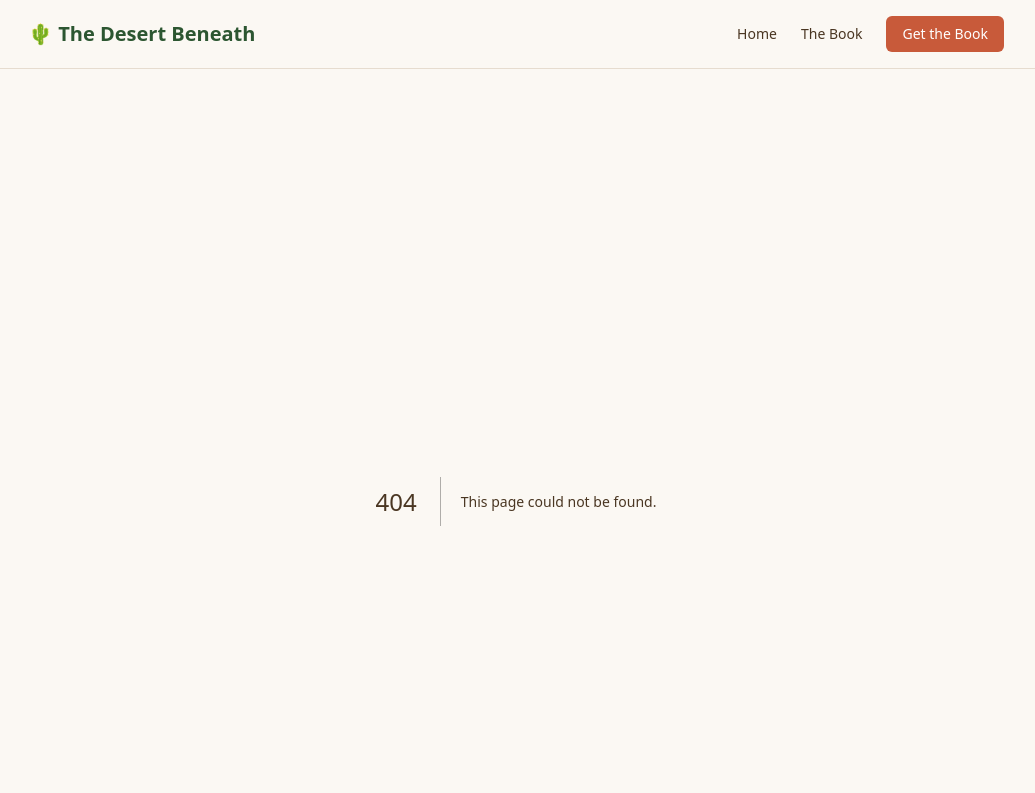
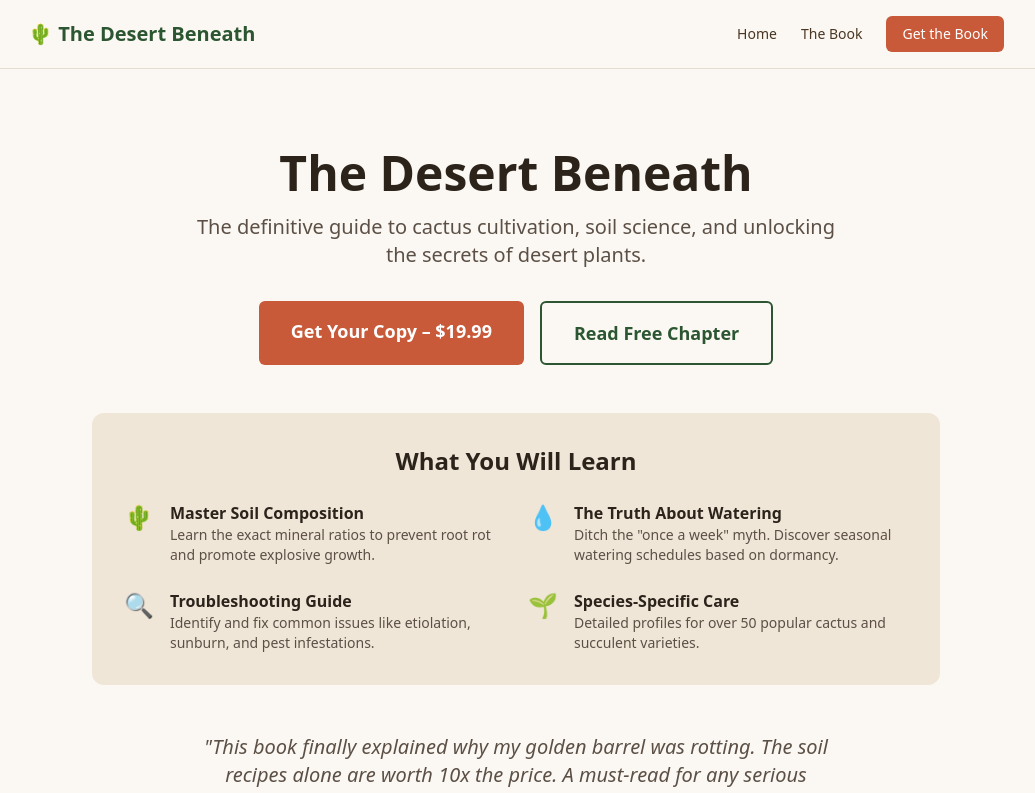
Before and after one commit to valdo-tech-pro/desert-beneath, a Next.js app: page /book in a window 1280 px wide. Before the commit this address had no page. Shown: the top 793 px of the page, without its empty margins (124-1159 px from the left). Built offline with nearby package versions, Linux system fonts and the light colour scheme.

Commit message:
Create book/page.tsx

```diff
--- /dev/null
+++ b/app/book/page.tsx
@@ -0,0 +1,74 @@
+import Link from 'next/link'
+
+export default function BookPage() {
+  return (
+    <div className="max-w-4xl mx-auto py-12 px-4 sm:px-6">
+      {/* Hero Section */}
+      <div className="text-center mb-12">
+        <h1 className="text-4xl sm:text-5xl font-bold text-[#2c241b] mb-4">
+          The Desert Beneath
+        </h1>
+        <p className="text-xl text-[#5c5046] mb-8 max-w-2xl mx-auto">
+          The definitive guide to cactus cultivation, soil science, and unlocking the secrets of desert plants.
+        </p>
+        <div className="flex flex-col sm:flex-row gap-4 justify-center">
+          <a
+            href="#" // TODO: Replace with your actual Gumroad, Amazon, or Shopify link
+            className="bg-[#c85a3a] hover:bg-[#a8482c] text-white text-lg font-semibold px-8 py-4 rounded-md transition-colors text-center"
+          >
+            Get Your Copy – $19.99
+          </a>
+          <Link
+            href="/"
+            className="border-2 border-[#2c5631] text-[#2c5631] hover:bg-[#2c5631] hover:text-white text-lg font-semibold px-8 py-4 rounded-md transition-colors text-center"
+          >
+            Read Free Chapter
+          </Link>
+        </div>
+      </div>
+
+      {/* What's Inside */}
+      <div className="bg-[#f0e6d8] rounded-xl p-8 mb-12">
+        <h2 className="text-2xl font-bold text-[#2c241b] mb-6 text-center">What You Will Learn</h2>
+        <div className="grid md:grid-cols-2 gap-6">
+          <div className="flex gap-4">
+            <span className="text-2xl">🌵</span>
+            <div>
+              <h3 className="font-bold text-[#2c241b]">Master Soil Composition</h3>
+              <p className="text-[#5c5046] text-sm">Learn the exact mineral ratios to prevent root rot and promote explosive growth.</p>
+            </div>
+          </div>
+          <div className="flex gap-4">
+            <span className="text-2xl">💧</span>
+            <div>
+              <h3 className="font-bold text-[#2c241b]">The Truth About Watering</h3>
+              <p className="text-[#5c5046] text-sm">Ditch the "once a week" myth. Discover seasonal watering schedules based on dormancy.</p>
+            </div>
+          </div>
+          <div className="flex gap-4">
+            <span className="text-2xl">🔍</span>
+            <div>
+              <h3 className="font-bold text-[#2c241b]">Troubleshooting Guide</h3>
+              <p className="text-[#5c5046] text-sm">Identify and fix common issues like etiolation, sunburn, and pest infestations.</p>
+            </div>
+          </div>
+          <div className="flex gap-4">
+            <span className="text-2xl">🌱</span>
+            <div>
+              <h3 className="font-bold text-[#2c241b]">Species-Specific Care</h3>
+              <p className="text-[#5c5046] text-sm">Detailed profiles for over 50 popular cactus and succulent varieties.</p>
+            </div>
+          </div>
+        </div>
+      </div>
+
+      {/* Testimonial */}
+      <div className="text-center mb-12">
+        <blockquote className="text-xl italic text-[#5c5046] max-w-2xl mx-auto mb-4">
+          "This book finally explained why my golden barrel was rotting. The soil recipes alone are worth 10x the price. A must-read for any serious collector!"
+        </blockquote>
+        <p className="font-semibold text-[#2c241b]">— Sarah M., Master Gardener</p>
+      </div>
+    </div>
+  )
+}
```
